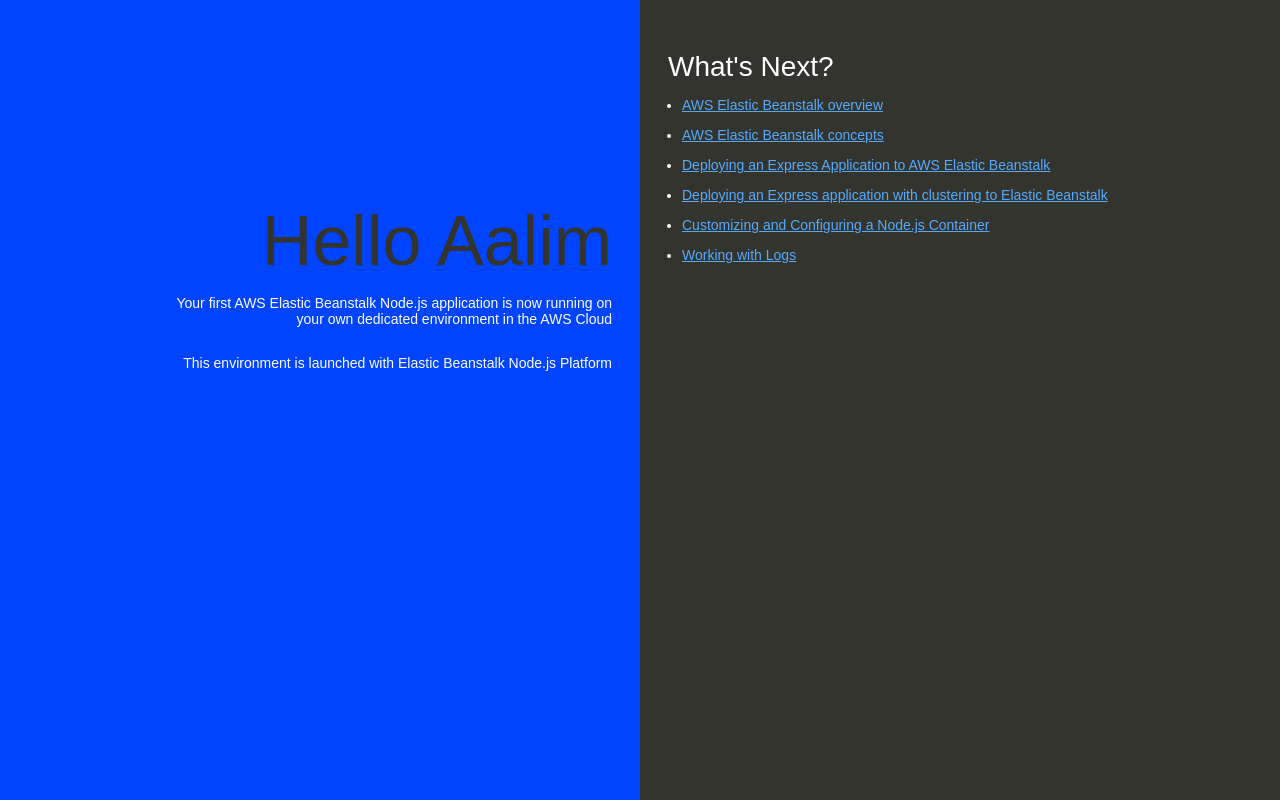
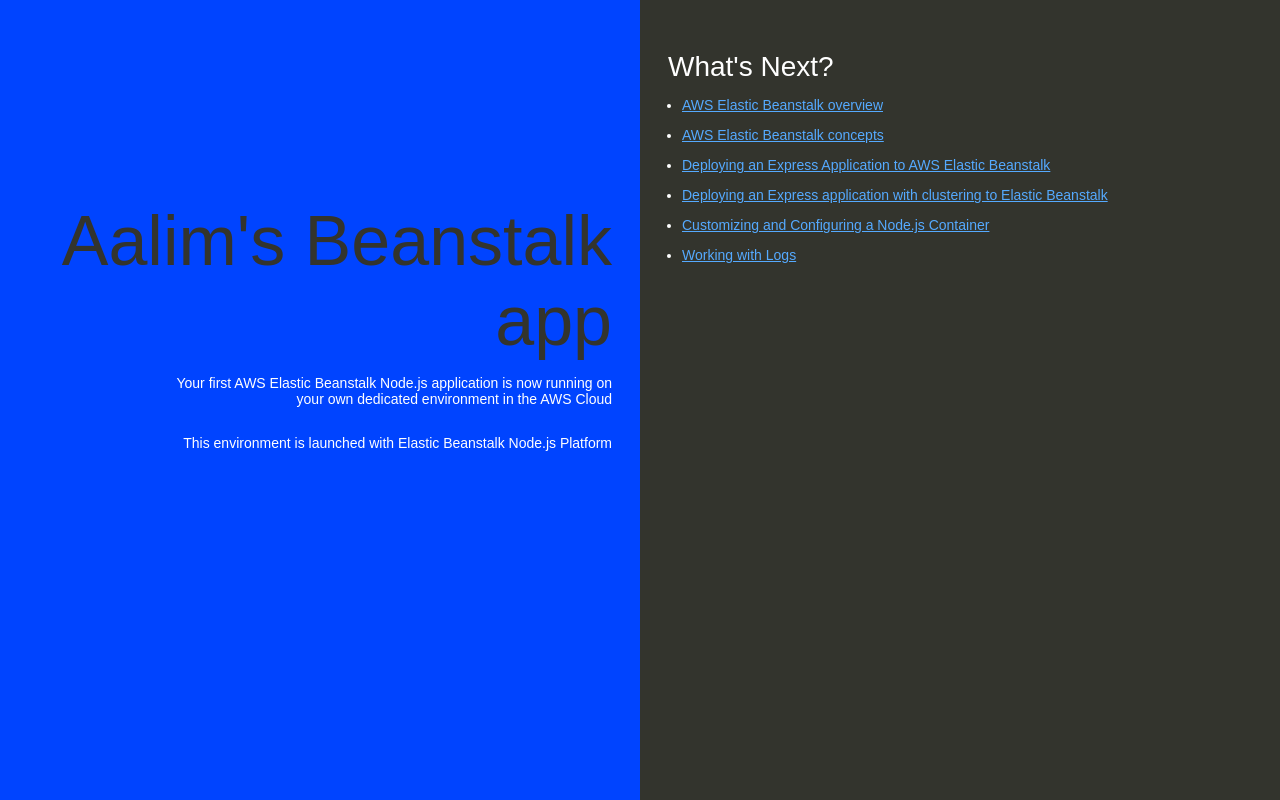
Before and after one commit to Moh-Aalim/mynodeapp, a website: page index.html in a window 1280 px wide. Drawn offline with Linux system fonts and the light colour scheme.

Commit message:
Update index.html
made some changes in index.html

```diff
--- a/index.html
+++ b/index.html
@@ -74,7 +74,7 @@
   </head>
   <body>
     <div class="textColumn">
-      <h1>Hello Aalim</h1>
+      <h1>Aalim's Beanstalk app</h1>
       <p>Your first AWS Elastic Beanstalk Node.js application is now running on your own dedicated environment in the AWS Cloud</p>
       <p>This environment is launched with Elastic Beanstalk Node.js Platform</p>
     </div>
```
